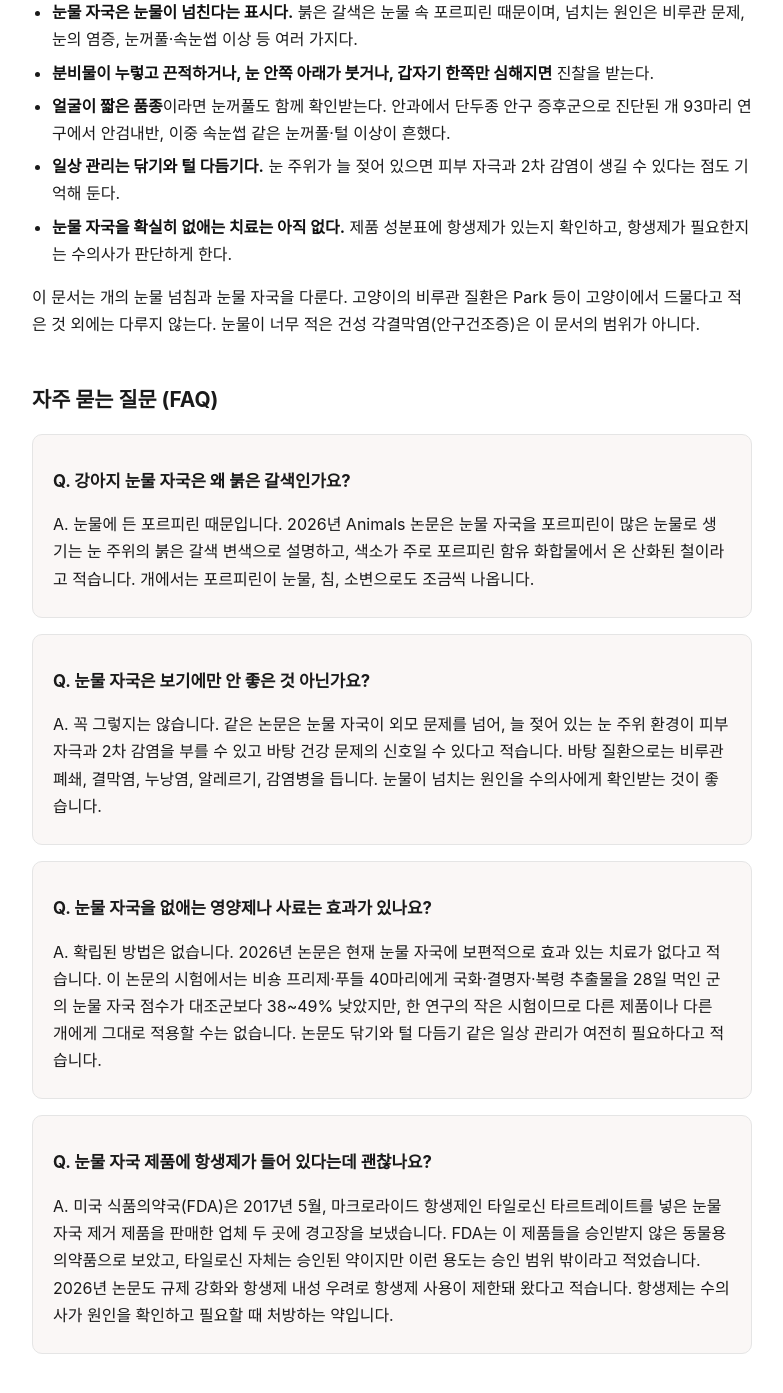
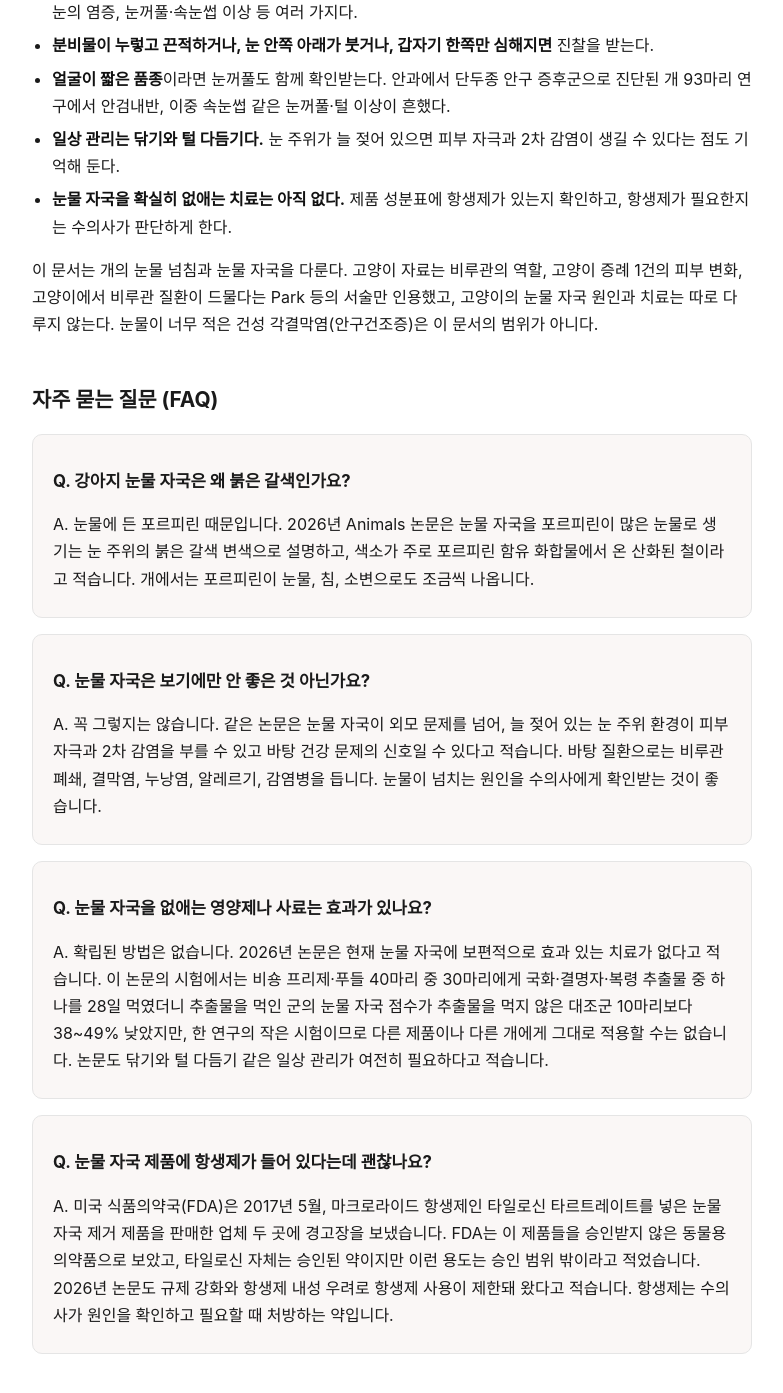
Before and after one commit to polystock/maearion.github.io, a Jekyll site: the page built from _docs/dog-tear-staining.html, in a window 1280 px wide and 1400 px high, scrolled down 3653 px. Shown: the top 1393 px of the window, without its empty margins (248-1031 px from the left). Built offline with Jekyll 4.4.1, drawn with Linux system fonts in a browser that asks for light colours; some of the changed text lies outside the part shown.

Commit message:
daily: dog-tear-staining 외부 검수 반영 (배출로 단정 삭제, 실리콘관 적응증, FAQ 분모, 고양이 범위)
Co-Authored-By: Claude Opus 5.5 <noreply@anthropic.com>
Claude-Session: https://claude.ai/code/session_01KxWXN6jawB5WNeKuj89KiV

```diff
--- a/_docs/dog-tear-staining.html
+++ b/_docs/dog-tear-staining.html
@@ -28,7 +28,7 @@ faq:
   - q: >-
       눈물 자국을 없애는 영양제나 사료는 효과가 있나요?
     a: >-
-      확립된 방법은 없습니다. 2026년 논문은 현재 눈물 자국에 보편적으로 효과 있는 치료가 없다고 적습니다. 이 논문의 시험에서는 비숑 프리제·푸들 40마리에게 국화·결명자·복령 추출물을 28일 먹인 군의 눈물 자국 점수가 대조군보다 38~49% 낮았지만, 한 연구의 작은 시험이므로 다른 제품이나 다른 개에게 그대로 적용할 수는 없습니다. 논문도 닦기와 털 다듬기 같은 일상 관리가 여전히 필요하다고 적습니다.
+      확립된 방법은 없습니다. 2026년 논문은 현재 눈물 자국에 보편적으로 효과 있는 치료가 없다고 적습니다. 이 논문의 시험에서는 비숑 프리제·푸들 40마리 중 30마리에게 국화·결명자·복령 추출물 중 하나를 28일 먹였더니 추출물을 먹인 군의 눈물 자국 점수가 추출물을 먹지 않은 대조군 10마리보다 38~49% 낮았지만, 한 연구의 작은 시험이므로 다른 제품이나 다른 개에게 그대로 적용할 수는 없습니다. 논문도 닦기와 털 다듬기 같은 일상 관리가 여전히 필요하다고 적습니다.
   - q: >-
       눈물 자국 제품에 항생제가 들어 있다는데 괜찮나요?
     a: >-
@@ -85,7 +85,7 @@ faq:
 <li><strong>조영 촬영과 CT</strong> — 막힌 위치와 주변 조직을 본다.</li>
 <li><strong>세균 배양</strong> — 이 증례에서는 <em>Staphylococcus pseudintermedius</em> 등이 나왔다.</li>
 </ul>
-<p>치료도 원인에 따라 다르다. Park 등은 개에서 비루관에 <strong>실리콘 관을 넣어 두는 방법</strong>이 표준 치료로 쓰여 왔고, 이것이 실패하면 관을 코안으로 새로 내는 수술 등을 한다고 적는다. Burn 등은 세척 같은 내과 치료가 늘 증상을 해결하지는 못한다고 적는다. Burn 등의 개는 수술로 관에 스텐트를 넣었고 7개월 뒤까지 재발이 없었다. 둘 다 한 마리 증례이므로 결과를 일반화할 수는 없다.</p>
+<p>치료도 원인에 따라 다르다. Park 등은 <strong>비루관 벽 안쪽이 막힌(벽내 폐쇄) 개</strong>에서 비루관에 <strong>실리콘 관을 넣어 두는 방법</strong>이 표준 치료로 쓰여 왔고, 이것이 실패하면 관을 코안으로 새로 내는 수술 등을 한다고 적는다. Burn 등은 세척 같은 내과 치료가 늘 증상을 해결하지는 못한다고 적는다. Burn 등의 개는 수술로 관에 스텐트를 넣었고 7개월 뒤까지 재발이 없었다. 둘 다 한 마리 증례이므로 결과를 일반화할 수는 없다.</p>
 
 <h2>6. 관리법과 제품에 대해</h2>
 <p>Wang 등은 지금까지의 관리법을 이렇게 정리한다.</p>
@@ -113,12 +113,12 @@ faq:
 <li><strong>일상 관리는 닦기와 털 다듬기다.</strong> 눈 주위가 늘 젖어 있으면 피부 자극과 2차 감염이 생길 수 있다는 점도 기억해 둔다.</li>
 <li><strong>눈물 자국을 확실히 없애는 치료는 아직 없다.</strong> 제품 성분표에 항생제가 있는지 확인하고, 항생제가 필요한지는 수의사가 판단하게 한다.</li>
 </ul>
-<p>이 문서는 개의 눈물 넘침과 눈물 자국을 다룬다. 고양이의 비루관 질환은 Park 등이 고양이에서 드물다고 적은 것 외에는 다루지 않는다. 눈물이 너무 적은 건성 각결막염(안구건조증)은 이 문서의 범위가 아니다.</p>
+<p>이 문서는 개의 눈물 넘침과 눈물 자국을 다룬다. 고양이 자료는 비루관의 역할, 고양이 증례 1건의 피부 변화, 고양이에서 비루관 질환이 드물다는 Park 등의 서술만 인용했고, 고양이의 눈물 자국 원인과 치료는 따로 다루지 않는다. 눈물이 너무 적은 건성 각결막염(안구건조증)은 이 문서의 범위가 아니다.</p>
 
 <h2>자주 묻는 질문 (FAQ)</h2>
 <div class="faq"><h3>Q. 강아지 눈물 자국은 왜 붉은 갈색인가요?</h3><p>A. 눈물에 든 포르피린 때문입니다. 2026년 Animals 논문은 눈물 자국을 포르피린이 많은 눈물로 생기는 눈 주위의 붉은 갈색 변색으로 설명하고, 색소가 주로 포르피린 함유 화합물에서 온 산화된 철이라고 적습니다. 개에서는 포르피린이 눈물, 침, 소변으로도 조금씩 나옵니다.</p></div>
 <div class="faq"><h3>Q. 눈물 자국은 보기에만 안 좋은 것 아닌가요?</h3><p>A. 꼭 그렇지는 않습니다. 같은 논문은 눈물 자국이 외모 문제를 넘어, 늘 젖어 있는 눈 주위 환경이 피부 자극과 2차 감염을 부를 수 있고 바탕 건강 문제의 신호일 수 있다고 적습니다. 바탕 질환으로는 비루관 폐쇄, 결막염, 누낭염, 알레르기, 감염병을 듭니다. 눈물이 넘치는 원인을 수의사에게 확인받는 것이 좋습니다.</p></div>
-<div class="faq"><h3>Q. 눈물 자국을 없애는 영양제나 사료는 효과가 있나요?</h3><p>A. 확립된 방법은 없습니다. 2026년 논문은 현재 눈물 자국에 보편적으로 효과 있는 치료가 없다고 적습니다. 이 논문의 시험에서는 비숑 프리제·푸들 40마리에게 국화·결명자·복령 추출물을 28일 먹인 군의 눈물 자국 점수가 대조군보다 38~49% 낮았지만, 한 연구의 작은 시험이므로 다른 제품이나 다른 개에게 그대로 적용할 수는 없습니다. 논문도 닦기와 털 다듬기 같은 일상 관리가 여전히 필요하다고 적습니다.</p></div>
+<div class="faq"><h3>Q. 눈물 자국을 없애는 영양제나 사료는 효과가 있나요?</h3><p>A. 확립된 방법은 없습니다. 2026년 논문은 현재 눈물 자국에 보편적으로 효과 있는 치료가 없다고 적습니다. 이 논문의 시험에서는 비숑 프리제·푸들 40마리 중 30마리에게 국화·결명자·복령 추출물 중 하나를 28일 먹였더니 추출물을 먹인 군의 눈물 자국 점수가 추출물을 먹지 않은 대조군 10마리보다 38~49% 낮았지만, 한 연구의 작은 시험이므로 다른 제품이나 다른 개에게 그대로 적용할 수는 없습니다. 논문도 닦기와 털 다듬기 같은 일상 관리가 여전히 필요하다고 적습니다.</p></div>
 <div class="faq"><h3>Q. 눈물 자국 제품에 항생제가 들어 있다는데 괜찮나요?</h3><p>A. 미국 식품의약국(FDA)은 2017년 5월, 마크로라이드 항생제인 타일로신 타르트레이트를 넣은 눈물 자국 제거 제품을 판매한 업체 두 곳에 경고장을 보냈습니다. FDA는 이 제품들을 승인받지 않은 동물용 의약품으로 보았고, 타일로신 자체는 승인된 약이지만 이런 용도는 승인 범위 밖이라고 적었습니다. 2026년 논문도 규제 강화와 항생제 내성 우려로 항생제 사용이 제한돼 왔다고 적습니다. 항생제는 수의사가 원인을 확인하고 필요할 때 처방하는 약입니다.</p></div>
 
 <h2>참고 문헌</h2>
```
Also changed, not shown: other parts of _docs/dog-tear-staining.html (+1 -1 lines), _ops/evidence/dog-tear-staining.md (+1 -0 lines).
